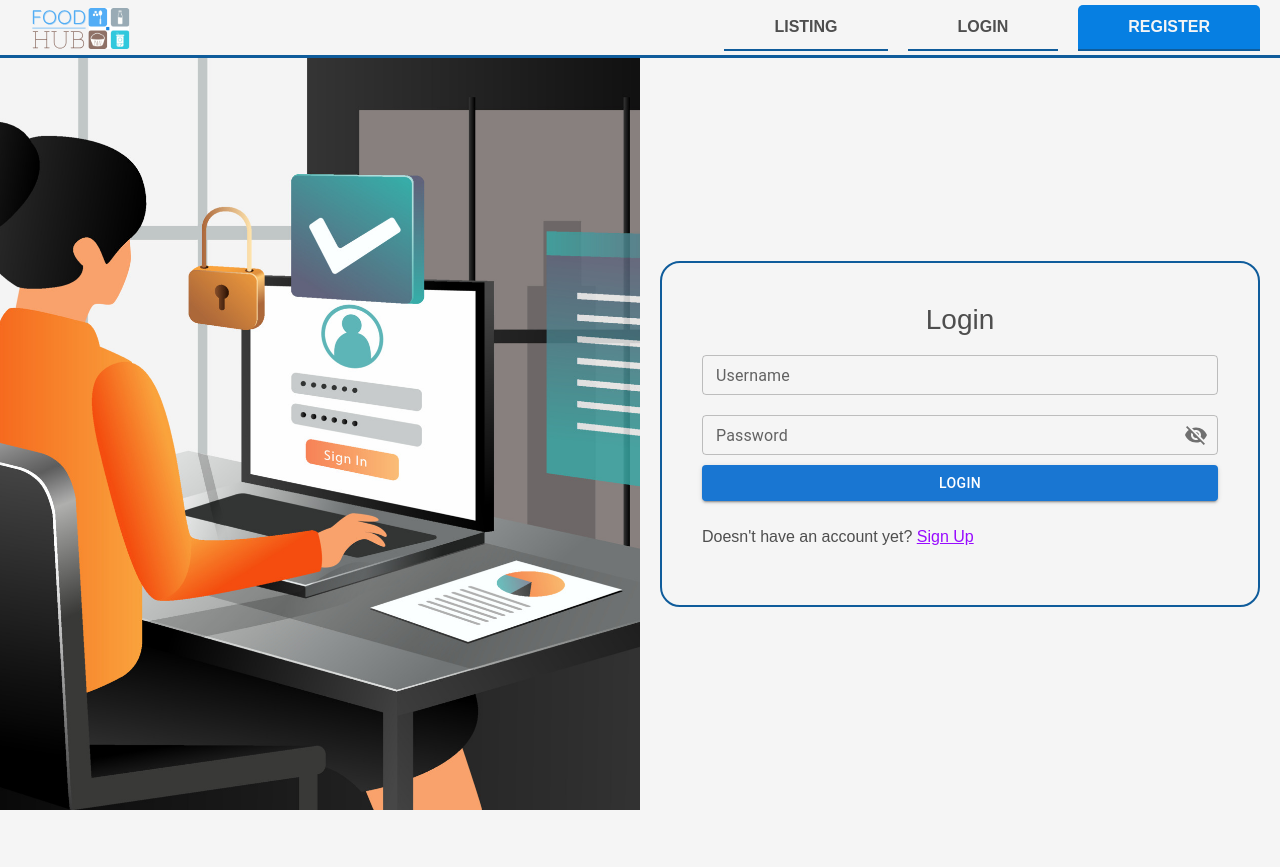
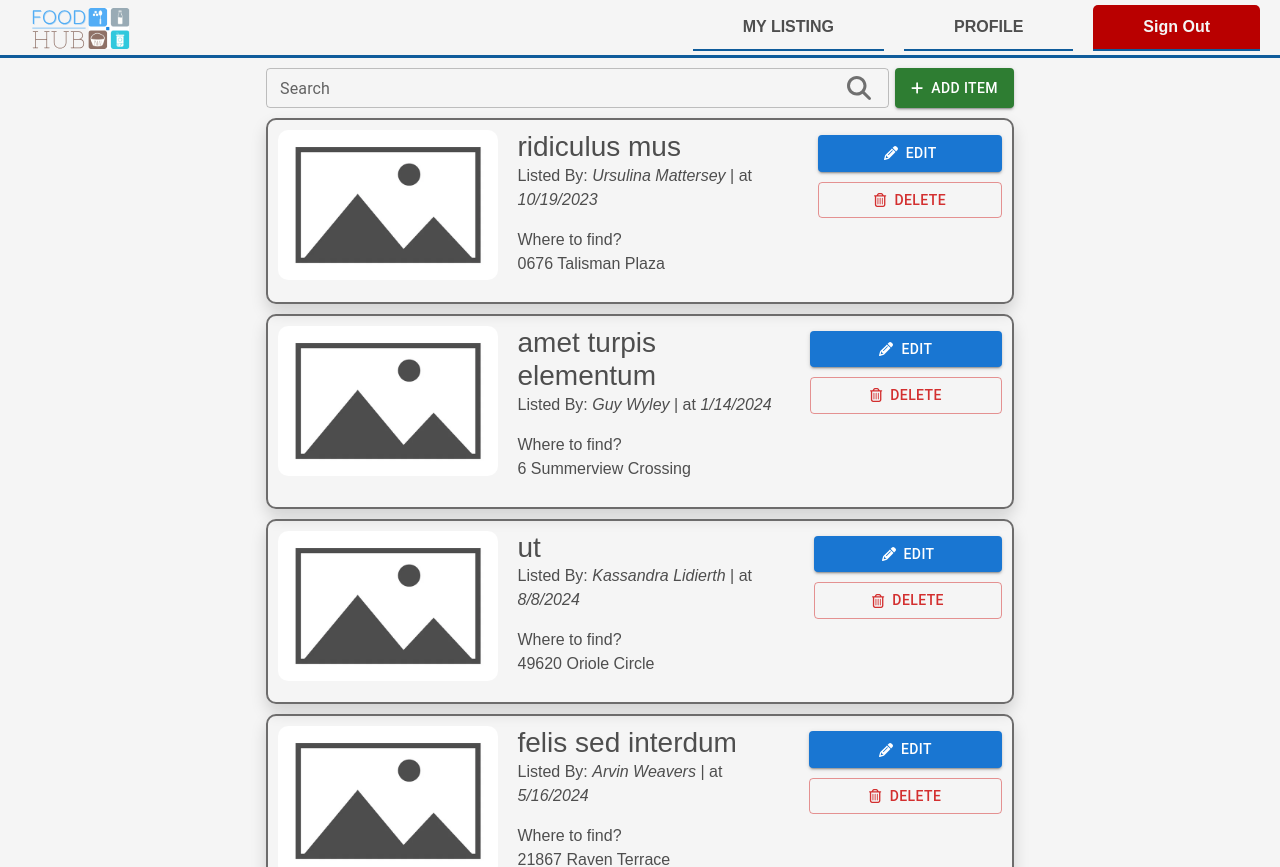
Before and after one commit to myaltithink/2024_Raite_Hackaton, a React (Vite) app in the folder FoodHub/src/FoodHub_frontend/: page /my-listing in a window 1280 px wide. Before the commit this address led to /login. Shown: the top 867 px of the page. Before the commit the page ends 810 px from the top, so only its background shows below. Built offline with nearby package versions, Linux system fonts and the light colour scheme.

Commit message:
created user food listing (frontend)

```diff
--- a/FoodHub/src/FoodHub_frontend/src/AppRouting.jsx
+++ b/FoodHub/src/FoodHub_frontend/src/AppRouting.jsx
@@ -12,7 +12,7 @@ import AppSample from "./App (Sample)";
 
 const App = () => {
 
-  const [authenticated, setAuthenticated] = useState(false);
+  const [authenticated, setAuthenticated] = useState(true);
 
   const setAuth = (auth) => {
     setAuthenticated(auth);
--- a/FoodHub/src/FoodHub_frontend/src/components/FoodListing.jsx
+++ b/FoodHub/src/FoodHub_frontend/src/components/FoodListing.jsx
@@ -1,48 +1,138 @@
-import { TextField } from "@mui/material";
+import { Button, TextField } from "@mui/material";
 import { useState } from "react";
 import SearchField from "./SearchField";
+import { FontAwesomeIcon } from "@fortawesome/react-fontawesome";
+import { faCheck, faClose, faPencilAlt, faPlus } from "@fortawesome/free-solid-svg-icons";
+import { faTrashAlt } from "@fortawesome/free-regular-svg-icons";
+import shadows from "@mui/material/styles/shadows";
+import { Modal } from "react-bootstrap";
 
 function FoodListing(props){
 
     const [items, setItems] = useState();
     const [display, setDisplay] = useState([]);
 
+    const [isAuthView, setIsAuthView] = useState(false);
+
+    const [selectedItem, setSelectedItem] = useState(null);
+
+    const [formModal, setFormModal] = useState({
+        show: false,
+        isAdd: true,
+        submit: null
+    })
+
+    const [modalData, setModalData] = useState({
+        image: null,
+        name: "",
+        address: ""
+    })
+
+    const [showDeleteModal, setShowDeleteModal] = useState(false);
+
     useState(() => {
         setItems(props.items);
         setDisplay(props.items);
+
+        if (props.authView) {
+            setIsAuthView(true);
+        }
     }, []);
 
     const handleSearch = (e) => {
-        const value = e.target.value; //search value
-        const newDisplay = []; // new display collection
+        const value = e.target.value;
+        const newDisplay = [];
 
-        // loop through all the items
         for (const item of items) {
-            // loop through all the metadata of the current item
             for (const data of Object.values(item)) {
-                // checks if the search value has a match on the current metadata
                 if(data.includes(value)){
-                    // adds the data to the new display collection
                     newDisplay.push(item);
-                    // stops the metadata loop to proceed to the next item, this is to avoid duplicate
                     break;
                 }
             }
         }
-        // give the new collection to the "display" state so the frontend can render the search result
         setDisplay(newDisplay);
     }
+
+    const toggleFormModal = (isAdd, item, submit) => {
+        if (!isAdd){
+            const itemData = display[item]
+            setModalData({
+                ...modalData,
+                name: itemData.name,
+                address: itemData.address
+            })
+        }else {
+            setModalData({
+                image: null,
+                name: "",
+                address: ""
+            })
+        }
+        setFormModal({
+            show: !formModal.show,
+            isAdd: isAdd,
+            submit: submit
+        })
+        setSelectedItem(item)
+    }
+
+    const toggleDeleteModal = (item) => {
+        setShowDeleteModal(!showDeleteModal)
+        setSelectedItem(item)
+    }
+
+    const onImageAdd = (e) => {
+        setModalData({
+            ...modalData,
+            image: e.target.files[0]
+        })
+    }
+
+    const handleModalDataChange = (e) => {
+        const {id, value} = e.target
+        setModalData({
+            ...modalData,
+            [id]: value
+        })
+    }
+
+    const handleAddSubmit = () => {
+        console.log("add")
+    }
+
+    const handleEditSubmit = () => {
+        console.log("edit")
+    }
+
+    const handleDeleteSubmit = () => {
+        console.log("delete")
+    }
+
 
     return (
         <div className="food-listing w-100">
             <div className="search">
+                <div className={`search-field ${(isAuthView)? "has-control" : "no-control"}`}>
                     <SearchField changed={handleSearch}/>
+                </div>
+                {isAuthView?
+                    <Button
+                        variant="contained"
+                        color="success"
+                        onClick={() => toggleFormModal(true, null, handleAddSubmit)}
+                        className="add-item">
+                        <FontAwesomeIcon icon={faPlus} className="me-2"/>
+                        Add Item
+                    </Button> : null
+                }
             </div>
             {display.length == 0 ?
                 <h3 style={{textAlign: "center"}} className="mt-4">There is no item to display</h3>
             :
                 display.map((data, index) => (
-                    <div key={`${data.item} - ${index}`} className="food flex shadow">
+                    <div className="food flex shadow">
+                        <div key={`${data.item} - ${index}`} className="flex">
                             <div className="img">
                                 <img src="/assets/placeholder.jpg" alt="placeholder" />
                             </div>
@@ -53,8 +143,64 @@ function FoodListing(props){
                                 <p>{data.address}</p>
                             </div>
                         </div>
+                        {isAuthView?
+                            <div className="controls">
+                                <Button
+                                    variant="contained"
+                                    fullWidth
+                                    color="primary"
+                                    onClick={() => toggleFormModal(false, index, handleEditSubmit)}
+                                    className="food-control me-2">
+                                        <FontAwesomeIcon icon={faPencilAlt} className="me-2"/>
+                                        Edit
+                                </Button>
+
+                                <Button
+                                    variant="outlined"
+                                    fullWidth color="error"
+                                    onClick={() => toggleDeleteModal(data.id)}
+                                    className="food-control">
+                                        <FontAwesomeIcon icon={faTrashAlt} className="me-2"/>
+                                        Delete
+                                </Button>
+                            </div>: null
+                        }
+                    </div>
                 ))
             }
+
+            <Modal show={formModal.show} onHide={() => toggleFormModal(true, null, null)}>
+                <Modal.Header>
+                    <Modal.Title>{formModal.isAdd? "Create New Listing" : "Edit Listing"}</Modal.Title>
+                </Modal.Header>
+                <Modal.Body>
+                    <label htmlFor="image" className="me-2"><b>Image:</b></label>
+                    <input onChange={onImageAdd} type="file" name="image" accept="image/png, image/jpg, image/jpeg" />
+                    <br />
+                    <TextField onChange={handleModalDataChange} value={modalData.name} variant="outlined" label="Item Name" size="small" fullWidth className="mt-2 mb-2"/>
+                    <TextField onChange={handleModalDataChange} value={modalData.address} variant="outlined" label="Where to Find (Address)" size="small" fullWidth className="mt-2 mb-2"/>
+                </Modal.Body>
+                <Modal.Footer>
+                    <Button className="me-2" variant="contained" color="secondary" onClick={() => toggleFormModal(true, null, null)}><FontAwesomeIcon icon={faClose} className="me-2"/>Close</Button>
+                    <Button variant="contained" color="success" onClick={formModal.submit}><FontAwesomeIcon icon={faCheck} className="me-2"/>Submit</Button>
+                </Modal.Footer>
+            </Modal>
+
+            <Modal show={showDeleteModal} onHide={() => toggleDeleteModal(null)}>
+                <Modal.Header>
+                    <Modal.Title>Notice!</Modal.Title>
+                </Modal.Header>
+
+                <Modal.Body>
+                    Are you sure you want to delete that listing?
+                </Modal.Body>
+
+                <Modal.Footer>
+                    <Button variant="contained" color="secondary" className="me-2" onClick={() => toggleDeleteModal(null)}><FontAwesomeIcon icon={faClose} className="me-2"/>Cancel</Button>
+                    <Button variant="outlined" color="error" onClick={handleDeleteSubmit}><FontAwesomeIcon icon={faTrashAlt} className="me-2"/>Delete</Button>
+                </Modal.Footer>
+            </Modal>
+
         </div>
     )
 }
--- a/FoodHub/src/FoodHub_frontend/src/pages/MyListing.jsx
+++ b/FoodHub/src/FoodHub_frontend/src/pages/MyListing.jsx
@@ -3,7 +3,33 @@ import FoodListing from "../components/FoodListing";
 
 function MyListing(props) {
 
-    const [items, setItems] = useState([]);
+    const [items, setItems] = useState([{
+        "item": "ridiculus mus",
+        "name": "Ursulina Mattersey",
+        "createdAt": "10/19/2023",
+        "address": "0676 Talisman Plaza"
+    }, {
+        "item": "amet turpis elementum",
+        "name": "Guy Wyley",
+        "createdAt": "1/14/2024",
+        "address": "6 Summerview Crossing"
+    }, {
+        "item": "ut",
+        "name": "Kassandra Lidierth",
+        "createdAt": "8/8/2024",
+        "address": "49620 Oriole Circle"
+    }, {
+        "item": "felis sed interdum",
+        "name": "Arvin Weavers",
+        "createdAt": "5/16/2024",
+        "address": "21867 Raven Terrace"
+    }, {
+        "item": "posuere metus",
+        "name": "Vale Shellibeer",
+        "createdAt": "2/16/2024",
+        "address": "38 Dwight Street"
+    }]
+);
 
     useEffect(() => {
         //retrive user posts
@@ -11,8 +37,10 @@ function MyListing(props) {
     })
 
     return(
-        <div className="my-listing">
-            <FoodListing items={items}/>
+        <div className="my-listing center-align">
+            <div>
+                <FoodListing items={items} authView/>
+            </div>
         </div>
     )
 }
--- a/FoodHub/src/FoodHub_frontend/src/styles/main-md.css
+++ b/FoodHub/src/FoodHub_frontend/src/styles/main-md.css
@@ -4,6 +4,10 @@
     }
 
     .profile-container .profile {
+        width: 80vw;
+    }
+
+    .my-listing >div {
         width: 80vw;
     }
 
--- a/FoodHub/src/FoodHub_frontend/src/styles/main-sm.css
+++ b/FoodHub/src/FoodHub_frontend/src/styles/main-sm.css
@@ -63,6 +63,32 @@
     .profile-container .controls .control-item {
         width: 100%;
     }
+
+    .my-listing > div {
+        width: 90vw;
+    }
+
+    .food-listing .search {
+        display: block;
+    }
+
+    .food-listing .search-field, .food-listing .add-item {
+        width: 100% !important;
+        margin: 5px 0px;
+    }
+
+    .food-listing .food {
+        display: block;
+    }
+
+    .food-listing .food > div {
+        display: block;
+    }
+
+    .food-listing .food > div img {
+        width: 95%;
+    }
+
 }
 
 @media screen and (max-width: 375px) {
--- a/FoodHub/src/FoodHub_frontend/src/styles/main.css
+++ b/FoodHub/src/FoodHub_frontend/src/styles/main.css
@@ -171,6 +171,7 @@ a {
     border: solid 2px rgb(109, 108, 108);
     margin: 10px;
     border-radius: 10px;
+    justify-content: space-between;
 }
 
 .food-listing .img img {
@@ -185,6 +186,24 @@ a {
 
 .food-listing .search {
     margin: 10px;
+    display: flex;
+    justify-content: space-between;
+}
+
+.food-listing .search .has-control {
+    width: calc(100% - 125px)
+}
+
+.food-listing .search .no-control {
+    width: 100%
+}
+
+.food-listing .controls {
+    padding: 10px;
+}
+
+.food-listing .controls .food-control {
+    margin: 5px 0px;
 }
 
 .public-listing .items{
@@ -216,3 +235,7 @@ a {
 .profile-container .control-item {
     margin: 0px 10px;
 }
+
+.my-listing>div {
+    width: 60vw;
+}
--- a/FoodHub/src/FoodHub_frontend/src/utils/Utils.js
+++ b/FoodHub/src/FoodHub_frontend/src/utils/Utils.js
@@ -34,5 +34,23 @@ export const isFormValid = (details, isRegister = true) => {
     }
 
     return message;
+}
 
+
+export async function getAsByteArray(file) {
+    return new Uint8Array(await readFile(file))
 }
+
+function readFile(file) {
+    return new Promise((resolve, reject) => {
+        // Create file reader
+        let reader = new FileReader()
+
+        // Register event listeners
+        reader.addEventListener("loadend", e => resolve(e.target.result))
+        reader.addEventListener("error", reject)
+
+        // Read file
+        reader.readAsArrayBuffer(file)
+    })
+}
```
Lines whose indentation alone changed are shown as unchanged.
